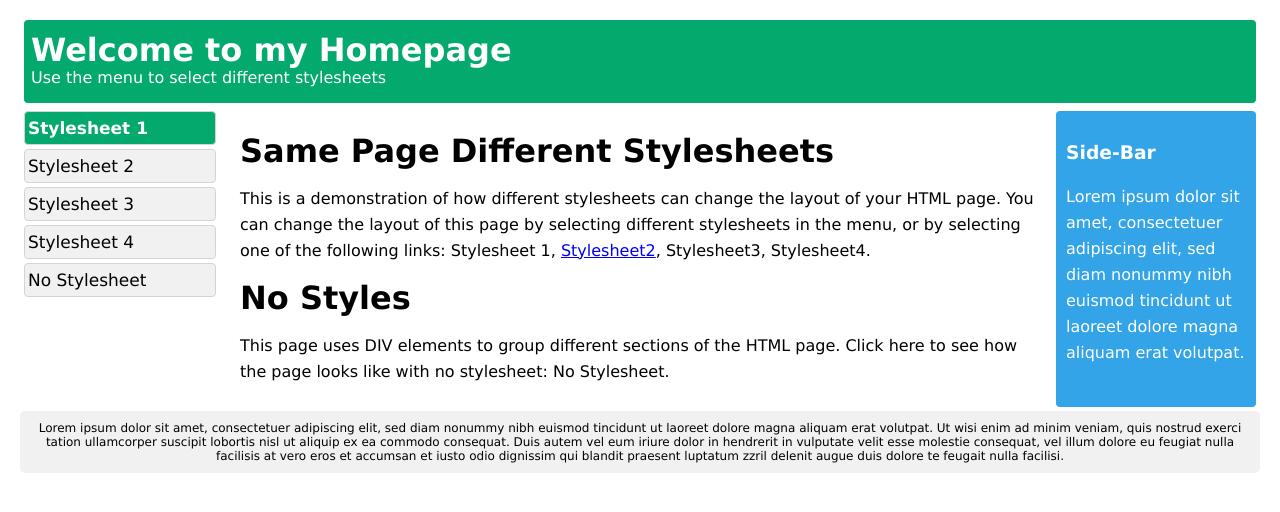
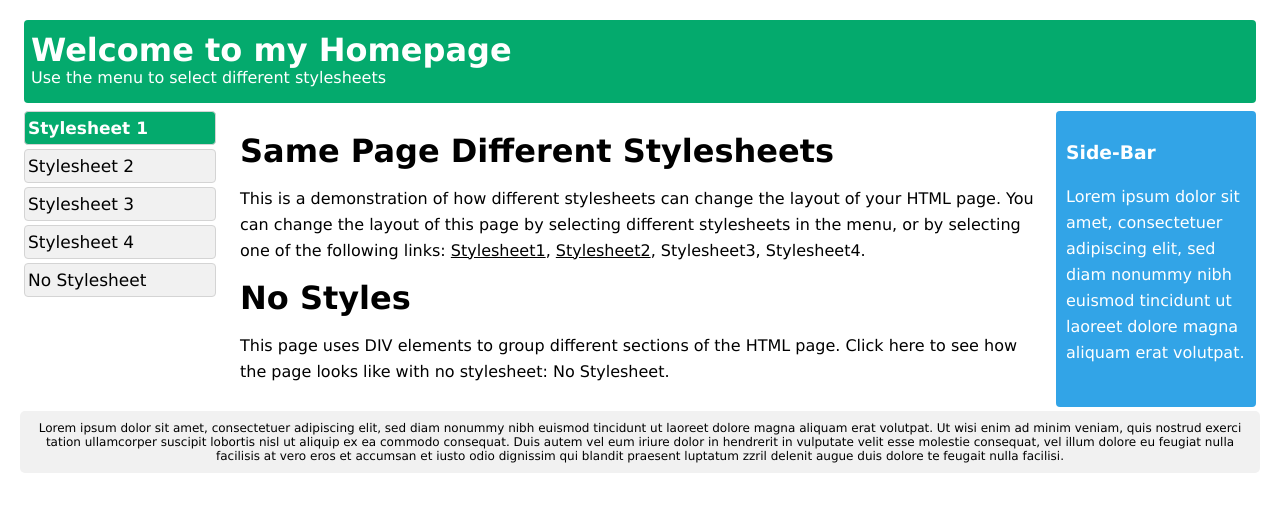
Before and after one commit to DoHyeonHak/OSS_Assignment-1, a plain HTML site: page index.html in a window 1280 px wide. Drawn offline with Linux system fonts and the light colour scheme.

Commit message:
modify index.html

```diff
--- a/index.html
+++ b/index.html
@@ -93,6 +93,13 @@
           margin: 0;
         }
       }
+      a:link {
+        color: black;
+        text-decoration: underline;
+      }
+      a:hover {
+        text-decoration: none;
+      }
     </style>
   </head>
   <body>
@@ -117,7 +124,7 @@
             This is a demonstration of how different stylesheets can change the
             layout of your HTML page. You can change the layout of this page by
             selecting different stylesheets in the menu, or by selecting one of
-            the following links: Stylesheet 1,
+            the following links: <a href="index.html">Stylesheet1</a>,
             <a href="style2.html">Stylesheet2</a>, Stylesheet3, Stylesheet4.
           </p>
           <h1>No Styles</h1>
```
